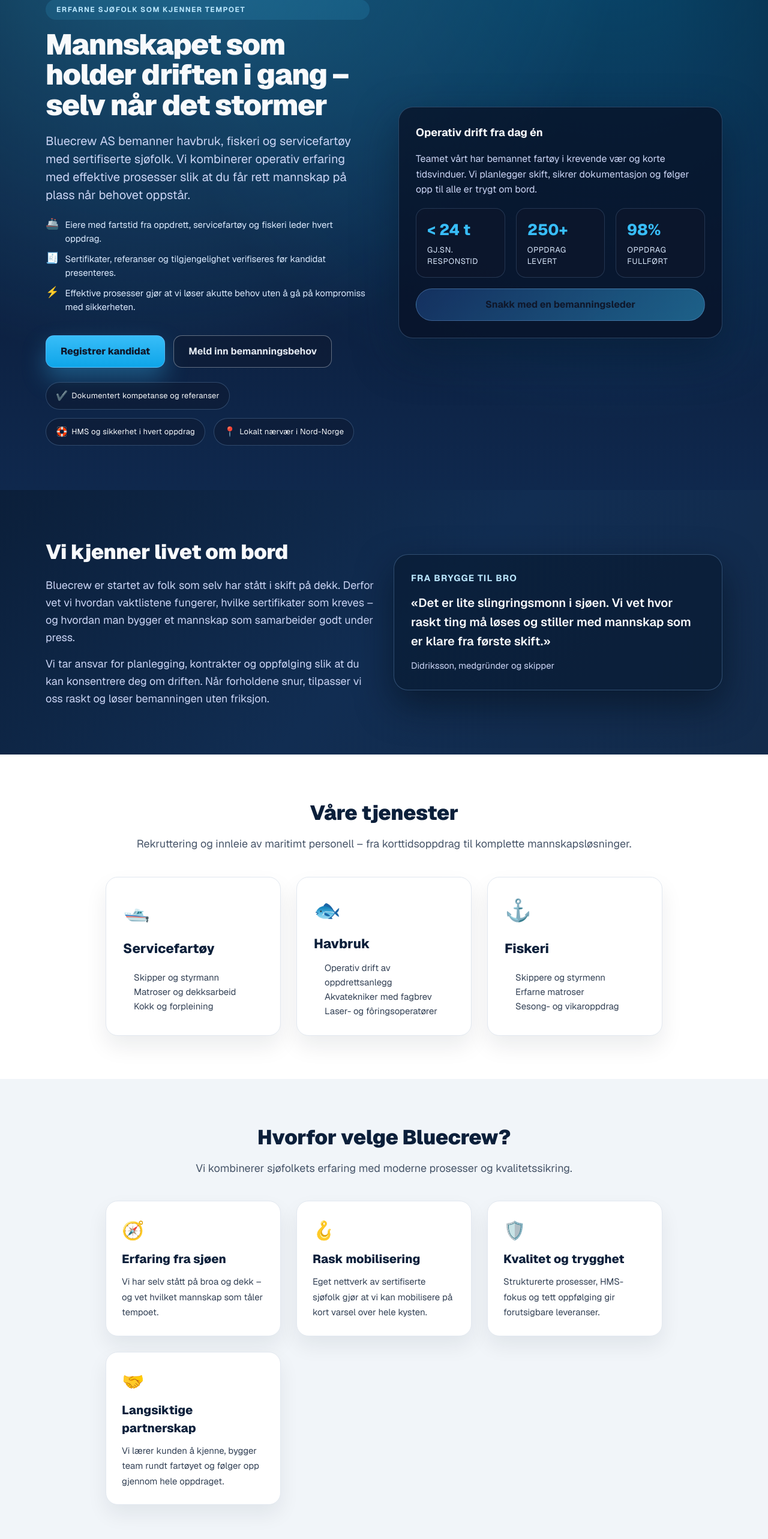
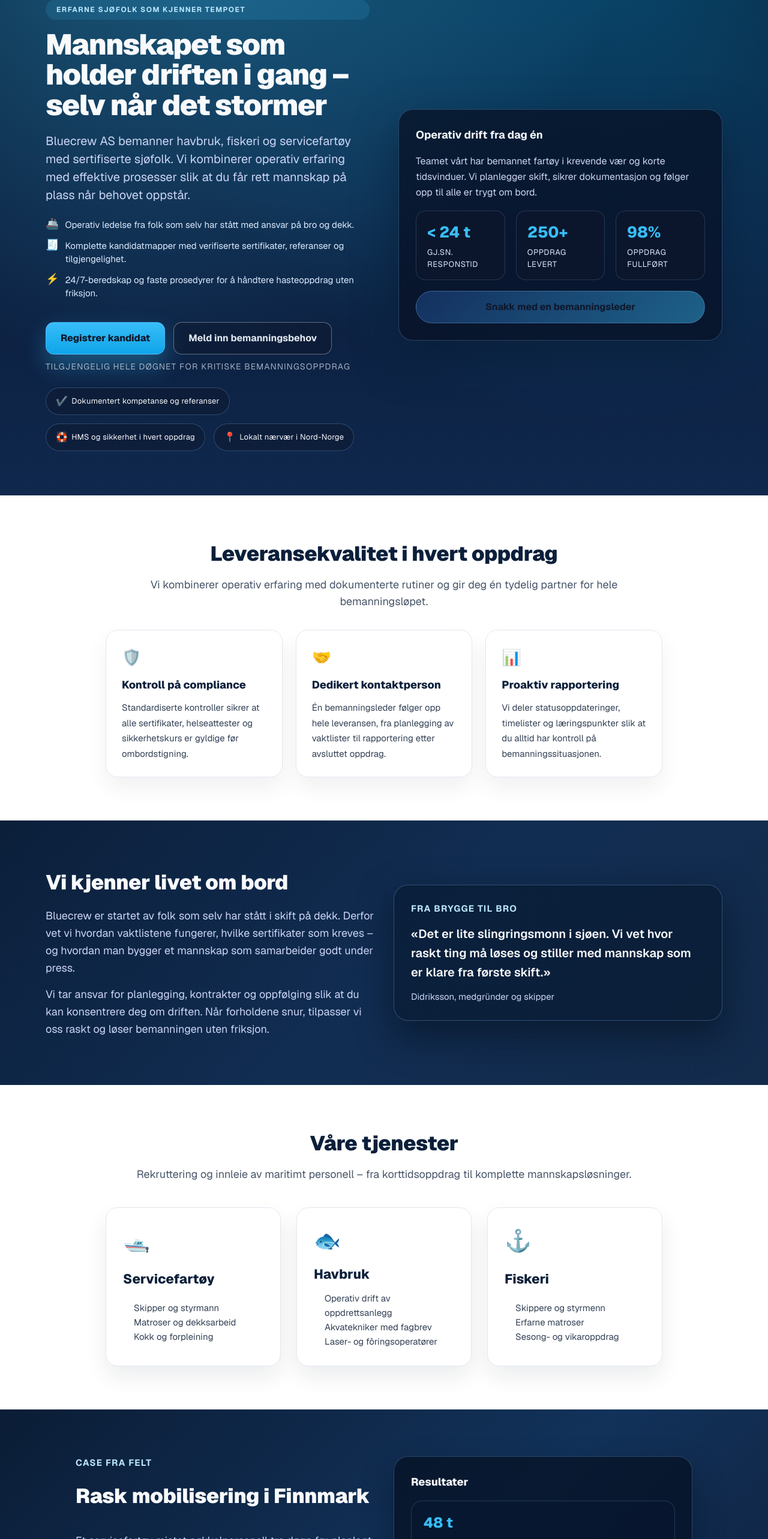
Before and after one commit to maritimbemanning/bluecrew, a Next.js app: page / in a window 1280 px wide. Shown: the part 228-2794 px from the top of the page at 60% size. Built offline with nearby package versions, Linux system fonts and the light colour scheme.

Commit message:
Enhance homepage messaging and trust signals

```diff
--- a/app/lib/constants.ts
+++ b/app/lib/constants.ts
@@ -16,15 +16,15 @@
 export const HERO_POINTS = [
   {
     icon: "🚢",
-    text: "Eiere med fartstid fra oppdrett, servicefartøy og fiskeri leder hvert oppdrag.",
+    text: "Operativ ledelse fra folk som selv har stått med ansvar på bro og dekk.",
   },
   {
     icon: "🧾",
-    text: "Sertifikater, referanser og tilgjengelighet verifiseres før kandidat presenteres.",
+    text: "Komplette kandidatmapper med verifiserte sertifikater, referanser og tilgjengelighet.",
   },
   {
     icon: "⚡",
-    text: "Effektive prosesser gjør at vi løser akutte behov uten å gå på kompromiss med sikkerheten.",
+    text: "24/7-beredskap og faste prosedyrer for å håndtere hasteoppdrag uten friksjon.",
   },
 ];
 
@@ -100,3 +100,48 @@
   { label: "Send e-post", value: "isak@bluecrew.no", href: "mailto:isak@bluecrew.no" },
   { label: "Besøk oss", value: "Østenbekkveien 43, 9011 Tromsø" },
 ];
+
+export const QUALITY_PILLARS = [
+  {
+    icon: "🛡️",
+    title: "Kontroll på compliance",
+    text: "Standardiserte kontroller sikrer at alle sertifikater, helseattester og sikkerhetskurs er gyldige før ombordstigning.",
+  },
+  {
+    icon: "🤝",
+    title: "Dedikert kontaktperson",
+    text: "Én bemanningsleder følger opp hele leveransen, fra planlegging av vaktlister til rapportering etter avsluttet oppdrag.",
+  },
+  {
+    icon: "📊",
+    title: "Proaktiv rapportering",
+    text: "Vi deler statusoppdateringer, timelister og læringspunkter slik at du alltid har kontroll på bemanningssituasjonen.",
+  },
+];
+
+export const CASE_POINTS = [
+  "Mannskap på plass i Finnmark 48 timer etter forespørsel midt i februar.",
+  "Plan for overlapping og overlevering dokumentert til reder og driftssjef.",
+  "Kontinuerlig rapportering på HMS og vedlikehold gjennom hele prosjektet.",
+];
+
+export const CASE_STATS = [
+  { value: "48 t", label: "Fra forespørsel til avreise" },
+  { value: "6", label: "Sertifiserte sjøfolk mobilisert" },
+  { value: "0", label: "Avvik registrert" },
+];
+
+export const CREDENTIALS = [
+  {
+    badge: "Achilles JQS",
+    description: "Prekvalifisert leverandør – dokumentert kvalitetssystem og HMS-prosedyrer for energi- og maritim sektor.",
+  },
+  {
+    badge: "ISPS- og sikkerhetskurs",
+    description: "Alle i operativ leveranse har oppdaterte kurs innen sikkerhet, førstehjelp og beredskap.",
+  },
+  {
+    badge: "GDPR-tilpassede prosesser",
+    description: "Persondata håndteres i sikre systemer med tydelige slette- og samtykkerutiner.",
+  },
+];
--- a/app/lib/styles.ts
+++ b/app/lib/styles.ts
@@ -96,6 +96,13 @@
     color: "#cbd5f5",
     fontSize: 20,
     maxWidth: 560,
+  },
+  heroNote: {
+    margin: "-6px 0 0",
+    fontSize: 14,
+    color: "rgba(203, 213, 225, 0.78)",
+    letterSpacing: ".08em",
+    textTransform: "uppercase",
   },
   heroPoints: {
     display: "grid",
@@ -231,6 +238,24 @@
   },
   leadSmall: { fontSize: 18, color: "#475569", marginTop: 12, lineHeight: 1.6 },
   leadLight: { fontSize: 18, color: "#cbd5f5", marginTop: 16, lineHeight: 1.6 },
+  pillarsGrid: {
+    display: "grid",
+    gridTemplateColumns: "repeat(auto-fit, minmax(220px, 1fr))",
+    gap: 22,
+    marginTop: 32,
+  },
+  pillarCard: {
+    background: "#ffffff",
+    border: "1px solid #e2e8f0",
+    borderRadius: 20,
+    padding: 26,
+    display: "grid",
+    gap: 12,
+    boxShadow: "0 18px 36px rgba(15, 23, 42, 0.06)",
+  },
+  pillarIcon: { fontSize: 26 },
+  pillarTitle: { margin: 0, fontSize: 18, fontWeight: 800, color: "#0b1f3a" },
+  pillarText: { margin: 0, fontSize: 15, color: "#334155", lineHeight: 1.7 },
   cards3: {
     display: "grid",
     gridTemplateColumns: "repeat(auto-fit, minmax(260px, 1fr))",
@@ -362,6 +387,100 @@
     color: "#334155",
     lineHeight: 1.7,
   },
+  caseSection: {
+    padding: "78px 0",
+    background: "linear-gradient(135deg, #0b1d36 0%, #12325a 55%, #0f1f3a 100%)",
+    color: "#f8fafc",
+  },
+  caseGrid: {
+    maxWidth: 1080,
+    margin: "0 auto",
+    padding: "0 26px",
+    display: "grid",
+    gridTemplateColumns: "repeat(auto-fit, minmax(280px, 1fr))",
+    gap: 32,
+    alignItems: "stretch",
+  },
+  caseBody: {
+    display: "grid",
+    gap: 18,
+  },
+  caseHighlights: {
+    listStyle: "none",
+    margin: 0,
+    padding: 0,
+    display: "grid",
+    gap: 12,
+    color: "#cbd5f5",
+    fontSize: 15,
+    lineHeight: 1.6,
+  },
+  caseHighlight: {
+    display: "flex",
+    gap: 10,
+    alignItems: "flex-start",
+  },
+  caseStats: {
+    background: "rgba(4, 13, 28, 0.65)",
+    border: "1px solid rgba(148, 197, 255, 0.25)",
+    borderRadius: 24,
+    padding: 28,
+    display: "grid",
+    gap: 18,
+    boxShadow: "0 24px 52px rgba(5, 19, 37, 0.45)",
+  },
+  caseStat: {
+    background: "rgba(8, 24, 48, 0.7)",
+    borderRadius: 18,
+    padding: "18px 20px",
+    border: "1px solid rgba(148, 197, 255, 0.2)",
+    display: "grid",
+    gap: 6,
+  },
+  caseStatValue: { fontSize: 24, fontWeight: 800, color: "#38bdf8" },
+  caseStatLabel: { fontSize: 13, letterSpacing: ".08em", textTransform: "uppercase", color: "#cbd5f5" },
+  credentialSection: {
+    padding: "70px 0",
+    background: "#f1f5f9",
+  },
+  credentialWrap: {
+    maxWidth: 1000,
+    margin: "0 auto",
+    padding: "0 26px",
+    display: "grid",
+    gap: 26,
+  },
+  credentialIntro: { textAlign: "center" },
+  credentialList: {
+    display: "grid",
+    gridTemplateColumns: "repeat(auto-fit, minmax(240px, 1fr))",
+    gap: 18,
+  },
+  credentialItem: {
+    background: "#ffffff",
+    border: "1px solid #e2e8f0",
+    borderRadius: 18,
+    padding: 22,
+    boxShadow: "0 14px 28px rgba(15, 23, 42, 0.06)",
+    display: "grid",
+    gap: 10,
+    textAlign: "left",
+  },
+  credentialBadge: {
+    display: "inline-flex",
+    alignItems: "center",
+    alignSelf: "flex-start",
+    gap: 8,
+    padding: "8px 14px",
+    borderRadius: 999,
+    background: "rgba(56, 189, 248, 0.12)",
+    color: "#0369a1",
+    fontSize: 13,
+    fontWeight: 700,
+    letterSpacing: ".04em",
+    textTransform: "uppercase",
+  },
+  credentialText: { margin: 0, fontSize: 15, color: "#334155", lineHeight: 1.7 },
   sectionContact: {
     padding: "78px 0",
     background: "linear-gradient(180deg, #f8fafc 0%, #e0f2fe 100%)",
--- a/app/page.tsx
+++ b/app/page.tsx
@@ -2,11 +2,15 @@
 import SiteLayout from "./components/SiteLayout";
 import {
   BENEFITS,
+  CASE_POINTS,
+  CASE_STATS,
   CONTACT_POINTS,
+  CREDENTIALS,
   DELIVERY_STATS,
   FAQS,
   HERO_POINTS,
   PROCESS_STEPS,
+  QUALITY_PILLARS,
 } from "./lib/constants";
 import { sx } from "./lib/styles";
 
@@ -41,6 +45,7 @@
                   Meld inn bemanningsbehov
                 </Link>
               </div>
+              <p style={sx.heroNote}>Tilgjengelig hele døgnet for kritiske bemanningsoppdrag</p>
               <ul style={sx.badges}>
                 <li style={sx.badge}>
                   <span style={sx.badgeIcon}>✔️</span> Dokumentert kompetanse og referanser
@@ -71,6 +76,28 @@
                 Snakk med en bemanningsleder
               </Link>
             </aside>
+          </div>
+        </div>
+      </section>
+
+      <section style={sx.sectionAlt}>
+        <div style={sx.wrapNarrow}>
+          <div style={{ textAlign: "center", marginBottom: 32 }}>
+            <h2 style={sx.h2}>Leveransekvalitet i hvert oppdrag</h2>
+            <p style={sx.leadSmall}>
+              Vi kombinerer operativ erfaring med dokumenterte rutiner og gir deg én tydelig partner for hele bemanningsløpet.
+            </p>
+          </div>
+          <div style={sx.pillarsGrid}>
+            {QUALITY_PILLARS.map((pillar) => (
+              <article key={pillar.title} style={sx.pillarCard}>
+                <span style={sx.pillarIcon} aria-hidden="true">
+                  {pillar.icon}
+                </span>
+                <h3 style={sx.pillarTitle}>{pillar.title}</h3>
+                <p style={sx.pillarText}>{pillar.text}</p>
+              </article>
+            ))}
           </div>
         </div>
       </section>
@@ -135,6 +162,57 @@
                 <li>Sesong- og vikaroppdrag</li>
               </ul>
             </article>
+          </div>
+        </div>
+      </section>
+
+      <section style={sx.caseSection}>
+        <div style={sx.caseGrid}>
+          <div style={sx.caseBody}>
+            <span style={sx.storyAccent}>Case fra felt</span>
+            <h2 style={sx.h2Light}>Rask mobilisering i Finnmark</h2>
+            <p style={sx.leadLight}>
+              Et servicefartøy mistet nøkkelpersonell tre døgn før planlagt operasjon. Vi organiserte nytt mannskap, sørget for
+              innkvartering langs ruta og leverte en sømløs overlevering i havn.
+            </p>
+            <ul style={sx.caseHighlights}>
+              {CASE_POINTS.map((point) => (
+                <li key={point} style={sx.caseHighlight}>
+                  <span aria-hidden="true">✔️</span>
+                  <span>{point}</span>
+                </li>
+              ))}
+            </ul>
+          </div>
+          <aside style={sx.caseStats}>
+            <h3 style={{ margin: 0, fontSize: 18, fontWeight: 800, color: "#f8fafc" }}>Resultater</h3>
+            <div style={{ display: "grid", gap: 14 }}>
+              {CASE_STATS.map((stat) => (
+                <div key={stat.label} style={sx.caseStat}>
+                  <div style={sx.caseStatValue}>{stat.value}</div>
+                  <div style={sx.caseStatLabel}>{stat.label}</div>
+                </div>
+              ))}
+            </div>
+          </aside>
+        </div>
+      </section>
+
+      <section style={sx.credentialSection}>
+        <div style={sx.credentialWrap}>
+          <div style={sx.credentialIntro}>
+            <h2 style={sx.h2}>Sertifiseringer og medlemskap</h2>
+            <p style={sx.leadSmall}>
+              Vi investerer i kvalitetssystemer, sikkerhetskurs og ansvarlig personvern for å være en profesjonell samarbeidspartner.
+            </p>
+          </div>
+          <div style={sx.credentialList}>
+            {CREDENTIALS.map((item) => (
+              <article key={item.badge} style={sx.credentialItem}>
+                <span style={sx.credentialBadge}>{item.badge}</span>
+                <p style={sx.credentialText}>{item.description}</p>
+              </article>
+            ))}
           </div>
         </div>
       </section>
```
